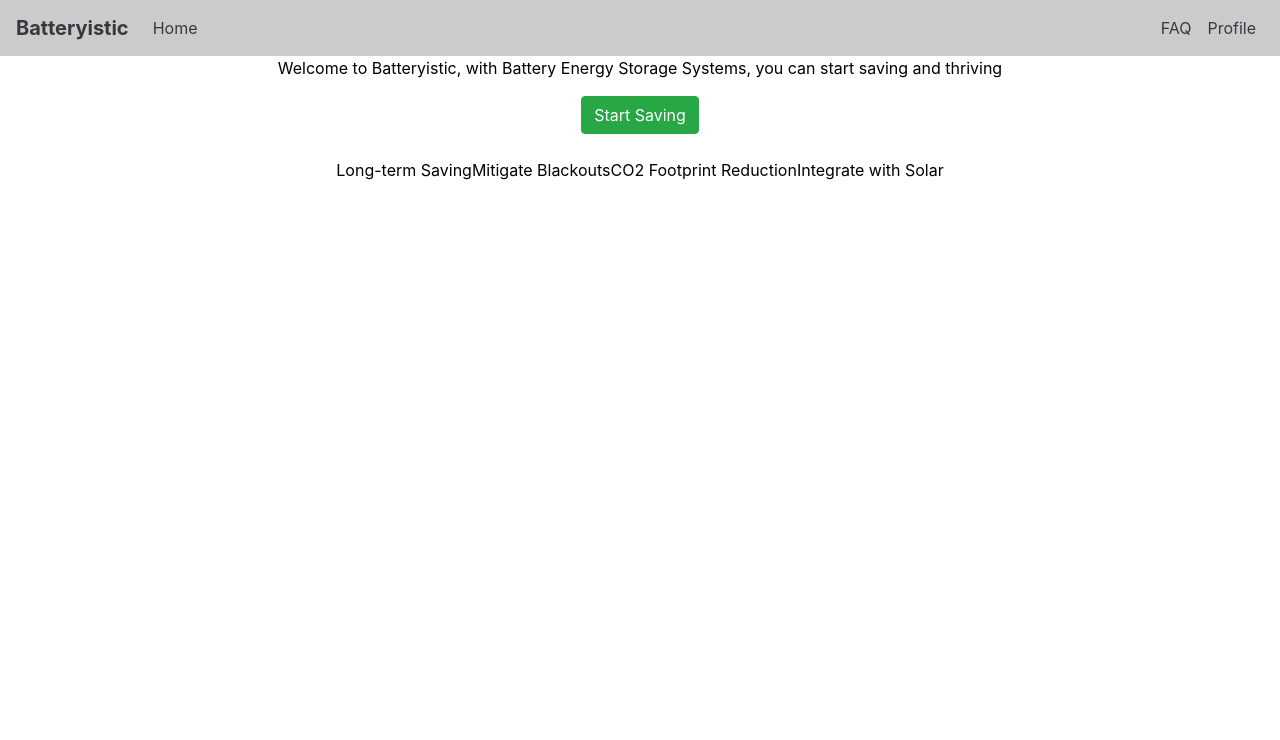
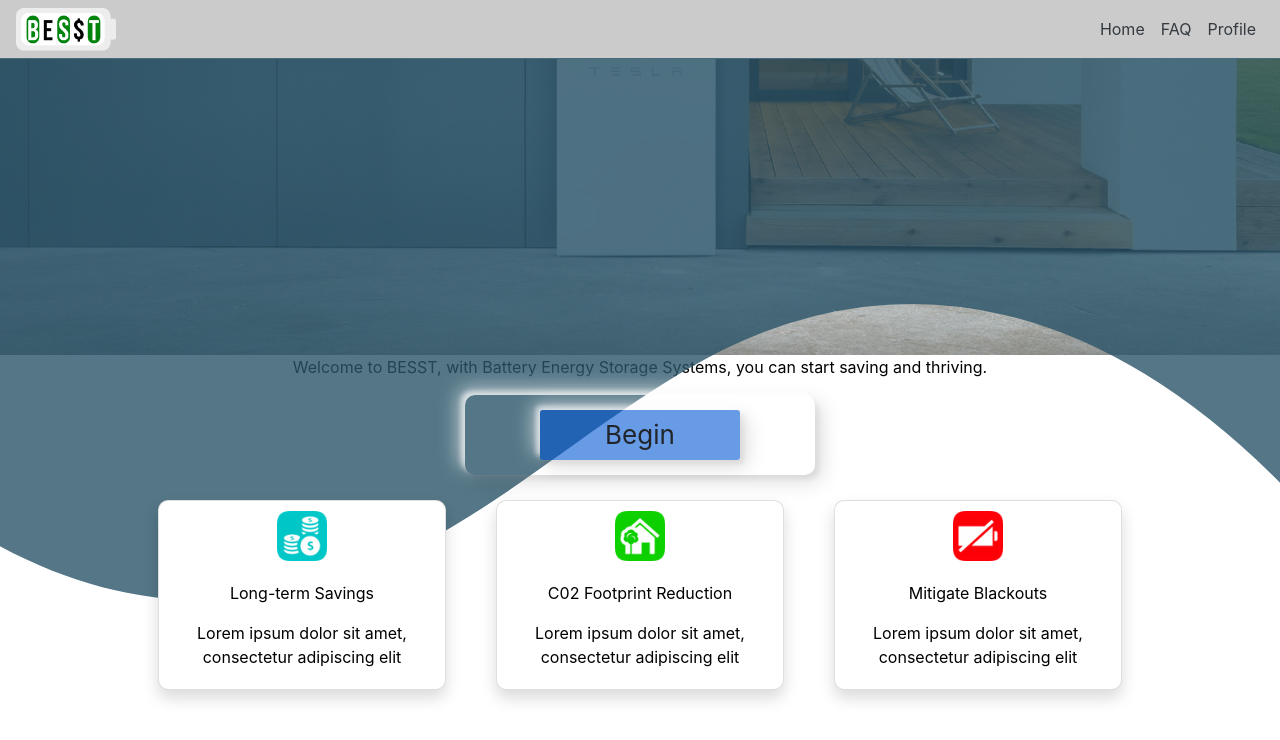
Before and after one commit to gaurav613/fydp_bess, a Flask app: page / in a window 1280 px wide. Shown: the top 740 px of the page. Run offline with Flask 2, Linux system fonts and the light colour scheme.

Commit message:
Homepage UI: enhanced the homepage to look more like the Figma prototype

```diff
--- a/app/routes.py
+++ b/app/routes.py
@@ -2,8 +2,8 @@ from app import app
 from flask import render_template
 from app.models import Item
 
-@app.route("/")
-@app.route("/home")
+@app.route("/", methods=['GET', 'POST'])
+@app.route("/home",)
 def home_page():
     return render_template('home.html')
 
@@ -16,7 +16,7 @@ def FAQ_page():
 def Profile_page(username=None):
     return render_template('Profile.html', username = username)
 
-@app.route('/renderSavings/', methods=['POST'])
+@app.route('/renderSavings/', methods=['GET', 'POST'])
 def renderSavings():
     dataframe = Item.query.all()
     return render_template('home.html', savings=dataframe)
--- a/app/templates/base.html
+++ b/app/templates/base.html
@@ -11,22 +11,24 @@
     <!-- responsive meta tag -->
     <meta name="viewport" content="width=device-width, initial-scale=1, shrink-to-fit=no">
     <title>
-        {% block title %}
-        {% endblock %}
+        {% block title %}{% endblock %}
     </title>
 </head>
 
 <body>
     <!-- Navbar here -->
     <nav class="navbar navbar-expand-md navbar-dark bg-lighter">
-        <a class="navbar-brand text-dark font-weight-bold" href="{{ url_for('home_page') }}">Batteryistic</a>
+        <a href="{{ url_for('home_page') }}">
+            <img src="{{url_for('static', filename='Logo.png')}}" width="100">
+        </a>
         <button class="navbar-toggler" type="button" data-toggle="collapse" data-target="#navbarNav">
             <span class="navbar-toggler-icon"></span>
         </button>
-        <div class="collapse navbar-collapse" id="navbarNav">
-            <ul class="navbar-nav mr-auto">
+        <div class="collapse navbar-collapse justifyright-nav" id="navbarNav">
+            <ul class="navbar-nav">
                 <li class="nav-item active">
-                    <a class="nav-link text-dark" href="{{ url_for('home_page') }}">Home <span class="sr-only">(current)</span></a>
+                    <a class="nav-link text-dark" href="{{ url_for('home_page') }}">Home <span
+                            class="sr-only">(current)</span></a>
                 </li>
             </ul>
             <ul class="navbar-nav">
@@ -55,6 +57,13 @@
         height: 100%;
         background-color: #ffffff;
         color: black;
+        overflow-x: hidden;
+        overflow-y: hidden;
+    }
+
+    .justifyright-nav {
+        display: flex;
+        justify-content: flex-end;
     }
 </style>
 
--- a/app/templates/home.html
+++ b/app/templates/home.html
@@ -1,36 +1,64 @@
 {% extends 'base.html'%}
 
 {% block title %}
-    Home
+Home
 {% endblock %}
 
 <!-- CONTENT HERE -->
 {% block content %}
+<div class="site-header">
+    <img class="img-m" src="{{url_for('static', filename='home-cover.png')}}">
+
+    <div class="site-custom-curve">
+        <svg data-name="Layer 1" xmlns="http://www.w3.org/2000/svg" viewBox="0 0 1200 120" preserveAspectRatio="none">
+            <path
+                d="M985.66,92.83C906.67,72,823.78,31,743.84,14.19c-82.26-17.34-168.06-16.33-250.45.39-57.84,11.73-114,31.07-172,41.86A600.21,600.21,0,0,1,0,27.35V120H1200V95.8C1132.19,118.92,1055.71,111.31,985.66,92.83Z"
+                class="shape-fill"></path>
+        </svg>
+    </div>
+</div>
 
 <div class="container">
-    <p>Welcome to Batteryistic, with Battery Energy Storage Systems, you can start saving and thriving</p>
+    <p>Welcome to BESST, with Battery Energy Storage Systems, you can start saving and thriving.</p>
 </div>
 <form action="/renderSavings/" method="post" class="container">
-    <button name="renderSavings" type="submit" class="btn btn-outline btn-success">Start Saving</button>
+    <div class="frame">
+        <button class="btn" name="renderSavings" type="submit">Begin</button>
+    </div>
 </form>
 
+
 <div class="container">
-    <div>
-        <img src="" alt="">
-        <p>Long-term Saving</p>
+    <div class="card shadow"
+        style="width: 18rem; margin: 25px 25px 25px 25px; align-items: center; border-radius: 10px;">
+        <img class="card-img-top" src="{{url_for('static', filename='home-card-save.png')}}"
+            style="width: 50px; height: 50px; margin-top: 10px;">
+        <div class="card-body">
+            <p class="card-text" style="text-align: center;">Long-term Savings</p>
+            <p class="card-text" style="text-align: center;">Lorem ipsum dolor sit amet, consectetur adipiscing elit</p>
+        </div>
     </div>
-    <div>
-        <img src="" alt="">
-        <p>Mitigate Blackouts</p>
+
+    <div class="card shadow"
+        style="width: 18rem; margin: 25px 25px 25px 25px; align-items: center; border-radius: 10px;">
+        <img class="card-img-top" src="{{url_for('static', filename='home-card-env.png')}}"
+            style="width: 50px; height: 50px; margin-top: 10px;">
+        <div class="card-body">
+            <p class="card-text" style="text-align: center;">C02 Footprint Reduction</p>
+            <p class="card-text" style="text-align: center;">Lorem ipsum dolor sit amet, consectetur adipiscing elit</p>
+        </div>
     </div>
-    <div>
-        <img src="" alt="">
-        <p>CO2 Footprint Reduction</p>
+
+    <div class="card shadow"
+        style="width: 18rem; margin: 25px 25px 25px 25px; align-items: center; border-radius: 10px;">
+        <img class="card-img-top" src="{{url_for('static', filename='home-card-outs.png')}}"
+            style="width: 50px; height: 50px; margin-top: 10px;">
+        <div class="card-body">
+            <p class="card-text" style="text-align: center;">Mitigate Blackouts</p>
+            <p class="card-text" style="text-align: center;">Lorem ipsum dolor sit amet, consectetur adipiscing elit</p>
+        </div>
     </div>
-    <div>
-        <img src="" alt="">
-        <p>Integrate with Solar</p>
-    </div>
+
 </div>
 
 {% if savings%}
@@ -72,6 +100,115 @@
         display: flex;
         justify-content: center;
         align-items: center;
+        z-index: 1;
+    }
+
+    .site-header {
+        z-index: -1;
+        overflow: hidden;
+        width: 100%;
+    }
+
+    .img-m {
+        position: relative;
+        margin-top: -150px;
+        width: 100%;
+    }
+
+    .site-custom-curve {
+        position: absolute;
+        top: 0;
+        left: 0;
+        width: 100%;
+        overflow: hidden;
+        line-height: 0;
+        transform: rotate(180deg);
+        opacity: 0.8;
+        margin-top: 58px;
+
+    }
+
+    .img-begin-btn {
+        overflow: hidden;
+    }
+
+    .site-custom-curve svg {
+        position: relative;
+        display: block;
+        width: calc(162% + 1.3px);
+        height: 550px;
+    }
+
+    .site-custom-curve .shape-fill {
+        fill: #2A5469;
+    }
+
+    .frame {
+        display: flex;
+        flex-direction: row;
+        justify-content: space-around;
+        align-items: center;
+        height: 80px;
+        width: 350px;
+        position: relative;
+        box-shadow:
+            -7px -7px 20px 0px #fff9,
+            -4px -4px 5px 0px #fff9,
+            7px 7px 20px 0px #0002,
+            4px 4px 5px 0px #0001,
+            inset 0px 0px 0px 0px #fff9,
+            inset 0px 0px 0px 0px #0001,
+            inset 0px 0px 0px 0px #fff9, inset 0px 0px 0px 0px #0001;
+        transition: box-shadow 0.6s cubic-bezier(.79, .21, .06, .81);
+        border-radius: 10px;
+    }
+
+    .btn {
+        height: 50px;
+        width: 200px;
+        border-radius: 3px;
+        background: #0058d398;
+        display: flex;
+        flex-direction: column;
+        justify-content: center;
+        align-items: center;
+        -webkit-tap-highlight-color: rgba(0, 0, 0, 0);
+        -webkit-tap-highlight-color: transparent;
+        box-shadow:
+            -7px -7px 20px 0px #fff9,
+            -4px -4px 5px 0px #fff9,
+            7px 7px 20px 0px #0002,
+            4px 4px 5px 0px #0001;
+        transition: box-shadow 0.6s cubic-bezier(.79, .21, .06, .81);
+        font-size: 26px;
+        text-decoration: none;
+    }
+
+    .shadow {
+        box-shadow:
+            -7px -7px 20px 0px #fff9,
+            -4px -4px 5px 0px #fff9,
+            7px 7px 20px 0px #0002,
+            4px 4px 5px 0px #0001;
+    }
+
+    .btn:hover {
+        background: radial-gradient(circle, #0ff 0%, #e0e5ec 60%);
+        color: rgba(102, 102, 102, .5);
+        animation: colorchange 3s linear infinite;
+    }
+
+    .btn:active {
+        box-shadow: 4px 4px 6px 0 rgba(255, 255, 255, .5),
+            -4px -4px 6px 0 rgba(116, 125, 136, .2),
+            inset -4px -4px 6px 0 rgba(255, 255, 255, .5),
+            inset 4px 4px 6px 0 rgba(116, 125, 136, .3);
+    }
+
+    @keyframes colorchange {
+        to {
+            filter: hue-rotate(360deg);
+        }
     }
 </style>
 {% endblock%}
```
Also changed, not shown: app/static/Logo.png (added), app/static/home-begin-btn.png (added), app/static/home-card-env.png (added), app/static/home-card-outs.png (added), app/static/home-card-save.png (added), app/static/home-cover.png (added).
